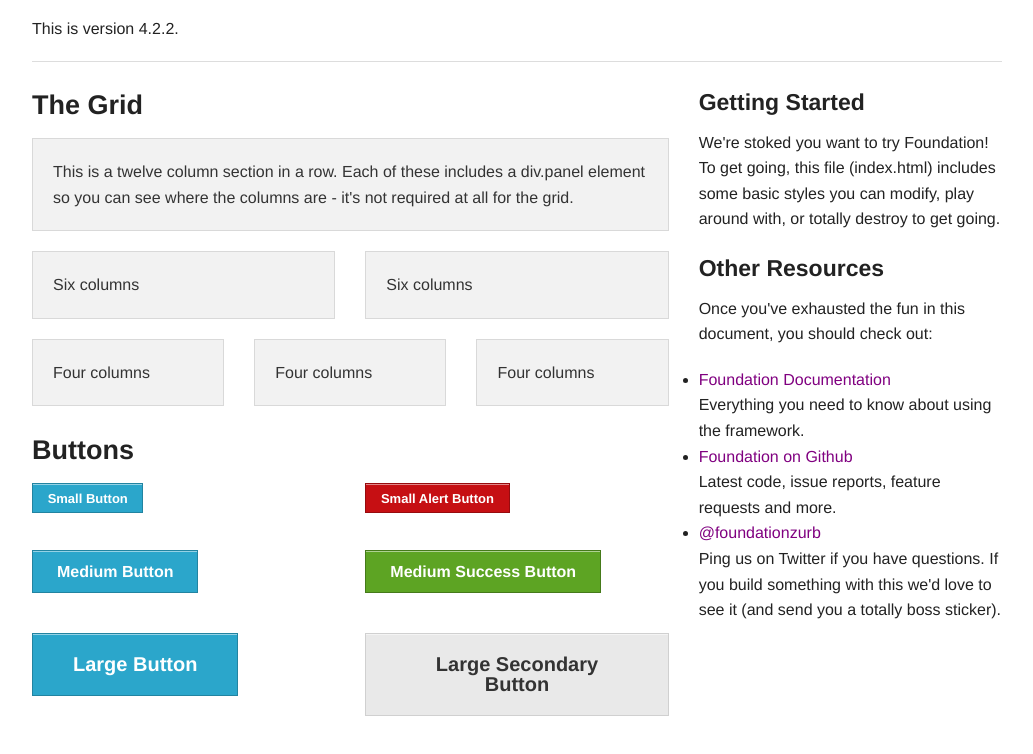
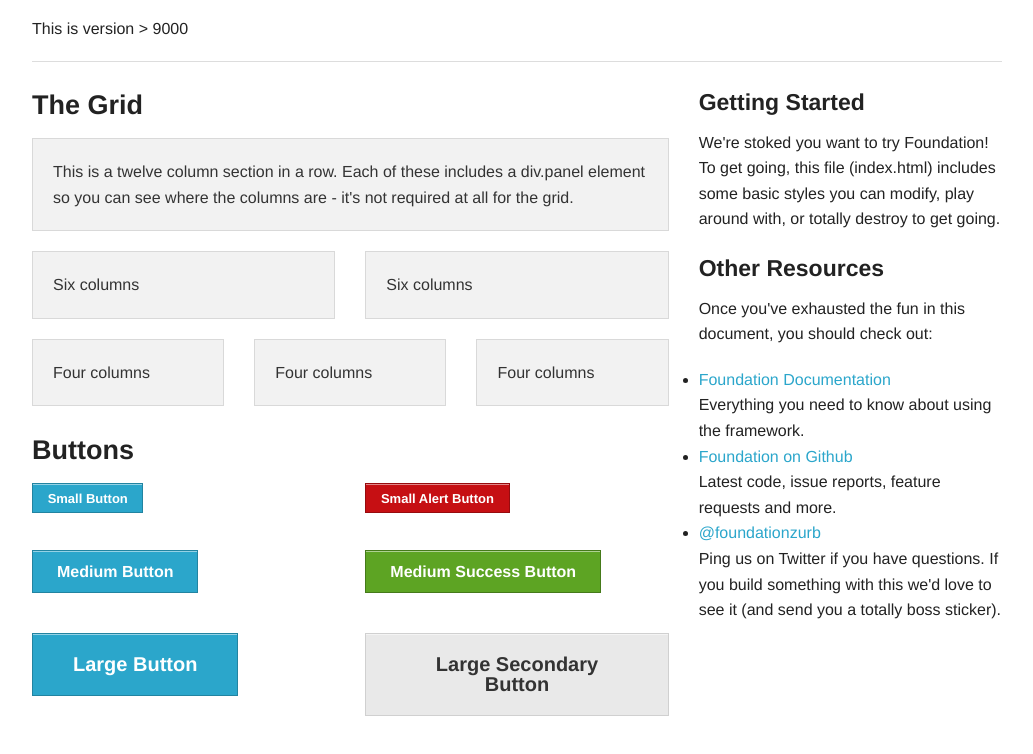
Before and after one commit to thedeerchild/minutes-marketing-site, a plain HTML site: page index.html in a window 1280 px wide. Shown: the part 62-816 px from the top of the page, without its empty margins (123-1156 px from the left). Drawn offline with Linux system fonts and the light colour scheme.

Commit message:
Check domain changes

```diff
--- a/index.html
+++ b/index.html
@@ -19,7 +19,7 @@
 	<div class="row">
 		<div class="large-12 columns">
 			<h2>Welcome to Foundation</h2>
-			<p>This is version 4.2.2.</p>
+			<p>This is version > 9000</p>
 			<hr />
 		</div>
 	</div>
--- a/sass/app.scss
+++ b/sass/app.scss
@@ -1,10 +1,5 @@
-// Global Foundation Settings
 @import "settings";
-
-// Comment out this import if you don't want to use normalize
 @import "normalize";
-
-// Comment out this import if you are customizing you imports below
 @import "foundation";
 
 // Import specific parts of Foundation by commenting the import "foundation"
@@ -45,7 +40,3 @@
 // @import "foundation/components/thumbs";
 // @import "foundation/components/tooltips";
 // @import "foundation/components/dropdown";
-
-a {
-	color: purple;
-}
```
Also changed, not shown: stylesheets/app.css.
